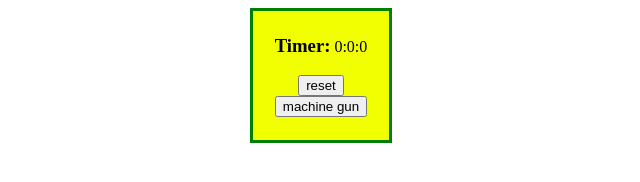
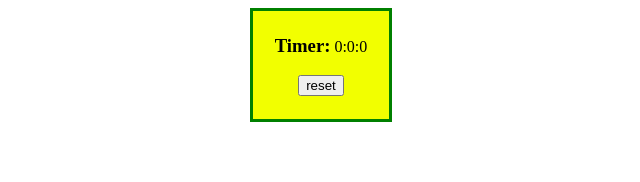
Before and after one commit to Mmaarten23/L-game, a plain HTML site: page index.html in a window 1280 px wide. Shown: the whole page, without its empty margins (319-959 px from the left). Drawn offline with Linux system fonts and the light colour scheme.

Commit message:
remove machine gun button

```diff
--- a/index.html
+++ b/index.html
@@ -12,7 +12,7 @@
             <div id="timer" class="heading" >0:0:0</div>
             <div>
                 <button type="button"  onclick="reset()">reset</button>
-                <button type="button"  id="gun" onclick="machine_gun()">machine gun</button>
+
             </div>
             <div id="coordinates" class="heading"></div>
         </div>
```
